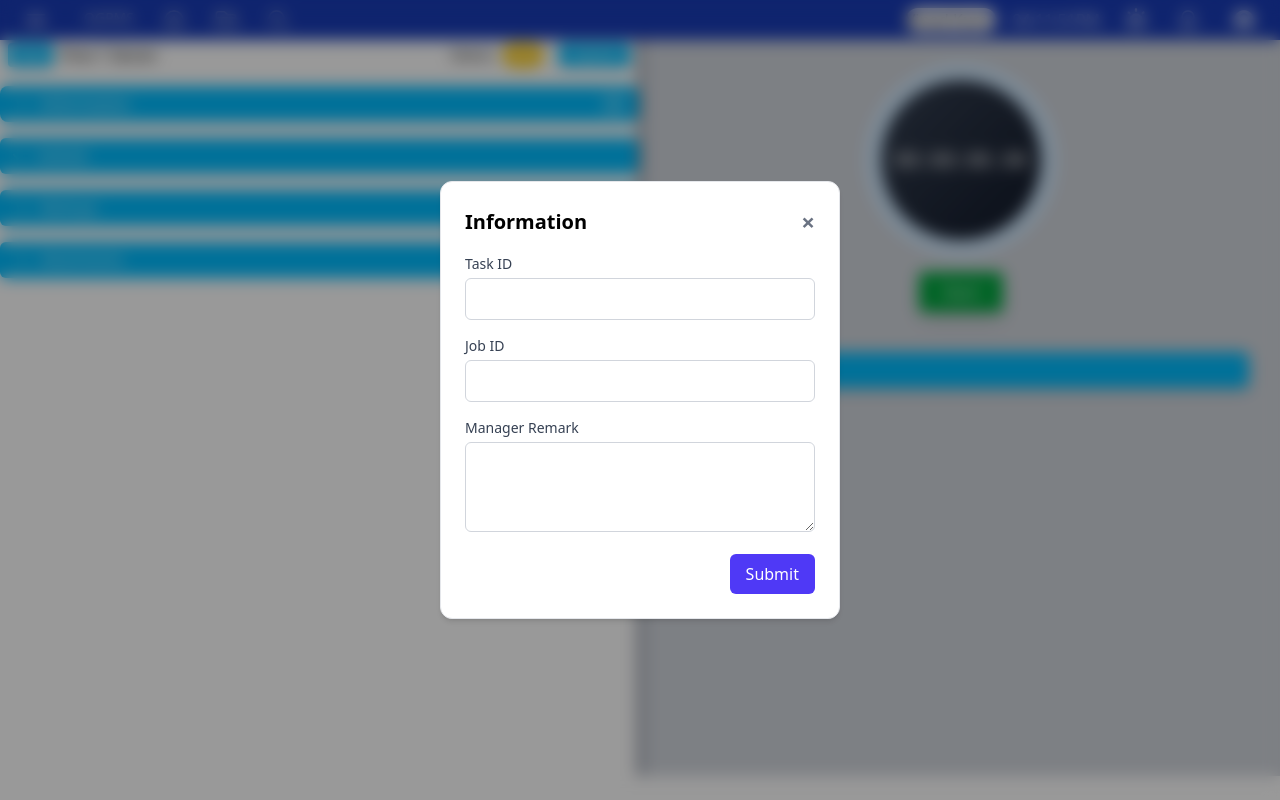
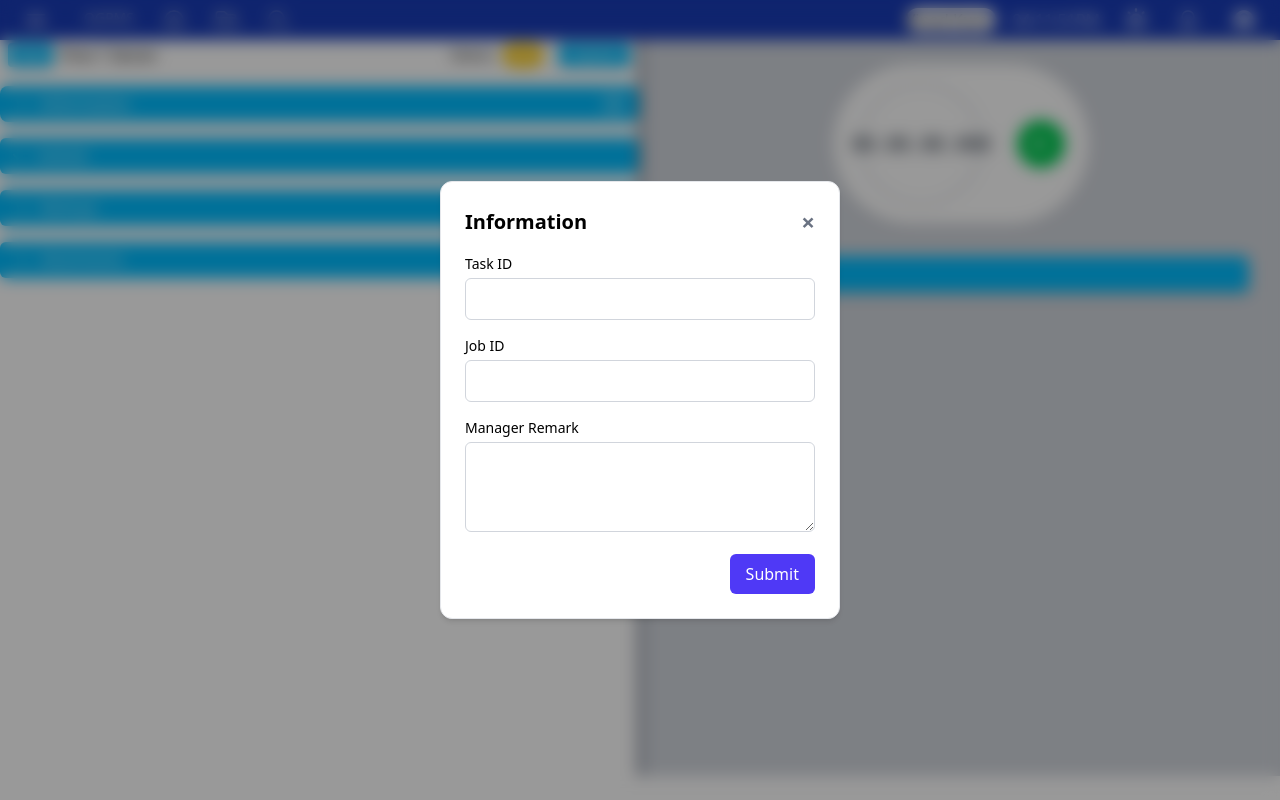
Before and after one commit to KSAppanna/QGPMS, a React (Vite) app: page / in a window 1280 px wide. Both pictures are taken after a click on the element 614 px from the left and 104 px from the top of the page. Built offline with nearby package versions, Linux system fonts and the light colour scheme.

Commit message:
watch and theme

```diff
--- a/src/App.jsx
+++ b/src/App.jsx
@@ -52,7 +52,7 @@ const App = () => {
           className="overflow-y-auto bg-transparent"
           style={{
             width: "100%",
-            height: "50%",
+            height: "100%",
             ...(window.innerWidth >= 768 && {
               width: `${leftWidth}%`,
               height: "100%",
@@ -60,10 +60,10 @@ const App = () => {
           }}
         >
           <Bar theme={theme} />
-          <Info />
-          <Subtask />
-          <Markup />
-          <Attachments />
+          <Info theme={theme}/>
+          <Subtask theme={theme}/>
+          <Markup theme={theme}/>
+          <Attachments theme={theme}/>
         </div>
 
         {/* Resizer (only desktop) */}
--- a/src/components/Attachments.jsx
+++ b/src/components/Attachments.jsx
@@ -1,7 +1,7 @@
 import { useState } from "react";
 import React from "react";
 
-const DropdownBar = () => {
+const DropdownBar = ({ theme }) => {
   const [isOpen, setIsOpen] = useState(false);
 
   return (
@@ -31,9 +31,9 @@ const DropdownBar = () => {
           isOpen ? "max-h-[500px] opacity-100" : "max-h-0 opacity-0"
         }`}
       >
-        <div className="mt-2 p-3 bg-white border border-gray-200 rounded-md shadow-sm text-center">
+        <div className={`mt-2 p-3 border border-gray-200 rounded-md shadow-sm text-center ${theme === "light" ? "bg-gray-800" : "bg-black"}`}>
           {/* Placeholder for attachment content */}
-          <p className="text-gray-600 text-sm">No attachments available.</p>
+          <p className={`text-sm ${theme === "light" ? "text-gray-600" : "text-white"}`}>No attachments available.</p>
         </div>
       </div>
     </div>
--- a/src/components/Info.jsx
+++ b/src/components/Info.jsx
@@ -1,7 +1,7 @@
 import { useState } from "react";
 import React from "react";
 
-const DropdownBar = () => {
+const DropdownBar = ({ theme }) => {
   const [isOpen, setIsOpen] = useState(false);
   const [showForm, setShowForm] = useState(false);
 
@@ -13,7 +13,12 @@ const DropdownBar = () => {
       >
         <div className="flex items-center">
           {isOpen ? (
-            <svg xmlns="http://www.w3.org/2000/svg" className="size-5" fill="currentColor" viewBox="0 0 20 20">
+            <svg
+              xmlns="http://www.w3.org/2000/svg"
+              className="size-5"
+              fill="currentColor"
+              viewBox="0 0 20 20"
+            >
               <path
                 fillRule="evenodd"
                 d="M9.47 6.47a.75.75 0 0 1 1.06 0l4.25 4.25a.75.75 0 1 1-1.06 1.06L10 8.06l-3.72 3.72a.75.75 0 0 1-1.06-1.06l4.25-4.25Z"
@@ -21,7 +26,12 @@ const DropdownBar = () => {
               />
             </svg>
           ) : (
-            <svg xmlns="http://www.w3.org/2000/svg" className="size-5" fill="currentColor" viewBox="0 0 20 20">
+            <svg
+              xmlns="http://www.w3.org/2000/svg"
+              className="size-5"
+              fill="currentColor"
+              viewBox="0 0 20 20"
+            >
               <path
                 fillRule="evenodd"
                 d="M5.22 8.22a.75.75 0 0 1 1.06 0L10 11.94l3.72-3.72a.75.75 0 1 1 1.06 1.06l-4.25 4.25a.75.75 0 0 1-1.06 0L5.22 9.28a.75.75 0 0 1 0-1.06Z"
@@ -38,8 +48,19 @@ const DropdownBar = () => {
             setShowForm(true);
           }}
         >
-          <svg xmlns="http://www.w3.org/2000/svg" className="size-6" fill="none" viewBox="0 0 24 24" stroke="currentColor" strokeWidth={1.5}>
-            <path strokeLinecap="round" strokeLinejoin="round" d="M12 9v6m3-3H9m12 0a9 9 0 1 1-18 0 9 9 0 0 1 18 0Z" />
+          <svg
+            xmlns="http://www.w3.org/2000/svg"
+            className="size-6"
+            fill="none"
+            viewBox="0 0 24 24"
+            stroke="currentColor"
+            strokeWidth={1.5}
+          >
+            <path
+              strokeLinecap="round"
+              strokeLinejoin="round"
+              d="M12 9v6m3-3H9m12 0a9 9 0 1 1-18 0 9 9 0 0 1 18 0Z"
+            />
           </svg>
         </div>
       </div>
@@ -49,7 +70,11 @@ const DropdownBar = () => {
           isOpen ? "max-h-[320px] opacity-100" : "max-h-0 opacity-0"
         }`}
       >
-        <div className="mt-2 p-4 bg-gray-100 rounded-lg border border-gray-200">
+        <div
+          className={`mt-2 p-4 rounded-lg border border-gray-200 ${
+            theme === "dark" ? "bg-gray-800" : "bg-white"
+          }`}
+        >
           <form className="grid grid-cols-4 gap-4">
             {[
               ["Task ID:", "IQC-0000138"],
@@ -65,11 +90,11 @@ const DropdownBar = () => {
               ["Start Date:", "5/24/24"],
               ["End Date:", ""],
             ].map(([label, value], idx) => (
-              <div key={idx} className="text-gray-800">
+              <div key={idx} className={`${theme === "dark" ? "text-white" : "text-black"}`}>
                 {label}
                 <input
                   type="text"
-                  className="p-2 rounded-md w-full h-[30px] bg-white text-black  border border-gray-300"
+                  className="p-2 rounded-md w-full h-[30px] bg-white text-black border border-gray-300"
                   value={value}
                   disabled
                 />
@@ -78,14 +103,20 @@ const DropdownBar = () => {
           </form>
 
           <form className="grid grid-cols-2 gap-4 mt-4">
-            <div className="text-gray-800">
-              Due Date:
-              <input type="text" className="p-2 rounded-md w-full h-[30px] bg-white text-black border border-gray-300" value="4/3/25" disabled />
-            </div>
-            <div className="text-gray-800">
-              Manager Remark:
-              <input type="text" className="p-2 rounded-md w-full h-[30px] bg-white text-black border border-gray-300" value="N/A" disabled />
-            </div>
+            {[
+              ["Due Date:", "4/3/25"],
+              ["Manager Remark:", "N/A"],
+            ].map(([label, value], idx) => (
+              <div key={idx} className={`${theme === "dark" ? "text-white" : "text-black"}`}>
+                {label}
+                <input
+                  type="text"
+                  className="p-2 rounded-md w-full h-[30px] bg-white text-black border border-gray-300"
+                  value={value}
+                  disabled
+                />
+              </div>
+            ))}
           </form>
         </div>
       </div>
@@ -99,19 +130,23 @@ const DropdownBar = () => {
                 &times;
               </button>
             </div>
-            <form className="space-y-4">
-              <div>
-                <label className="block text-sm font-medium text-gray-700">Task ID</label>
-                <input type="text" className="mt-1 w-full p-2 rounded-md border border-gray-300" />
-              </div>
-              <div>
-                <label className="block text-sm font-medium text-gray-700">Job ID</label>
-                <input type="text" className="mt-1 w-full p-2 rounded-md border border-gray-300" />
-              </div>
-              <div>
-                <label className="block text-sm font-medium text-gray-700">Manager Remark</label>
-                <textarea rows="3" className="mt-1 w-full p-2 rounded-md border border-gray-300"></textarea>
-              </div>
+            <form className={`space-y-4 ${theme === "dark" ? "bg-black" : "bg-transparent"}`}>
+              {[
+                ["Task ID", "text"],
+                ["Job ID", "text"],
+                ["Manager Remark", "textarea"],
+              ].map(([label, type], idx) => (
+                <div key={idx}>
+                  <label className={`block text-sm font-medium ${theme === "dark" ? "text-white" : "text-black"}`}>
+                    {label}
+                  </label>
+                  {type === "textarea" ? (
+                    <textarea rows="3" className="mt-1 w-full p-2 rounded-md border border-gray-300"></textarea>
+                  ) : (
+                    <input type="text" className="mt-1 w-full p-2 rounded-md border border-gray-300" />
+                  )}
+                </div>
+              ))}
               <div className="text-right">
                 <button
                   type="button"
--- a/src/components/Markup.jsx
+++ b/src/components/Markup.jsx
@@ -2,7 +2,7 @@ import { useState } from "react";
 import React from "react";
 import MarkupTable from './MarkupTable';
 
-const DropdownBar = () => {
+const DropdownBar = ({ theme }) => {
   const [isOpen, setIsOpen] = useState(false);
 
   return (
@@ -32,8 +32,8 @@ const DropdownBar = () => {
           isOpen ? "max-h-[1000px] opacity-100" : "max-h-0 opacity-0"
         }`}
       >
-        <div className="mt-2 p-3 bg-white border border-gray-200 rounded-md shadow-sm">
-          <MarkupTable />
+        <div className={`mt-2 p-3 border border-gray-200 rounded-md shadow-sm bg-black}`}>
+          <MarkupTable theme={theme}/>
         </div>
       </div>
     </div>
--- a/src/components/Stopwatch.jsx
+++ b/src/components/Stopwatch.jsx
@@ -25,12 +25,13 @@ const TimesheetDropdown = () => {
     const hours = Math.floor(ms / 3600000);
     const minutes = Math.floor((ms % 3600000) / 60000);
     const seconds = Math.floor((ms % 60000) / 1000);
-    const millis = Math.floor((ms % 1000) / 10);
-    return `${hours.toString().padStart(2, '0')}:${minutes
+    const milliseconds = ms % 1000;
+
+    return `${hours.toString().padStart(2, '0')}.${minutes
       .toString()
-      .padStart(2, '0')}:${seconds.toString().padStart(2, '0')}.${millis
+      .padStart(2, '0')}.${seconds.toString().padStart(2, '0')}.${milliseconds
       .toString()
-      .padStart(2, '0')}`;
+      .padStart(3, '0')}`;
   };
 
   const handleToggle = () => {
@@ -52,37 +53,50 @@ const TimesheetDropdown = () => {
     }
   };
 
-// Progress ring styling
-const progress = (elapsed % 60000) / 60000 * 100;
+  const progress = (elapsed % 1000) / 1000 * 100;
   const circleStyle = {
-  background: `conic-gradient(#0074c1 ${progress * 3.6}deg, #d1eaff 0deg)`,
+    background: `conic-gradient(#ec4899 ${progress * 3.6}deg, #f3f4f6 0deg)`,
   };
 
-
-
   return (
-    <div className="w-full mx-auto mt-6 relative flex flex-col items-center space-y-4">
-      {/* Stopwatch */}
-      <div className="relative w-48 h-48 rounded-full flex items-center justify-center" style={circleStyle}>
-      <div className="absolute w-40 h-40 bg-gradient-to-br from-gray-700 to-gray-900 rounded-full flex items-center justify-center text-white text-xl font-mono">
-
+    <div className="w-full mx-auto mt-6 relative flex flex-col items-center space-y-6">
+      {/* Stopwatch and button inline */}
+      <div className="flex items-center bg-white rounded-full px-6 py-4 shadow space-x-8">
+        {/* Stopwatch Circle */}
+        <div
+          className="relative w-32 h-32 rounded-full flex items-center justify-center"
+          style={circleStyle}
+        >
+          <div className="absolute w-28 h-28 bg-white rounded-full flex items-center justify-center text-gray-800 text-xl font-mono tracking-tight">
             {formatTime(elapsed)}
           </div>
         </div>
 
-      {/* Toggle Button */}
+        {/* Start/Stop Button */}
         <button
           onClick={handleToggle}
-        className={`px-6 py-2 rounded text-white font-medium shadow-lg ${
-          isRunning ? "bg-red-600" : "bg-green-600"
+          className={`w-12 h-12 flex items-center justify-center rounded-full transition duration-200 ${
+            isRunning
+              ? "bg-red-500 hover:bg-red-600"
+              : "bg-green-500 hover:bg-green-600"
           }`}
         >
-        {isRunning ? "Stop" : "Start"}
+          {isRunning ? (
+            <svg className="w-5 h-5 text-white" fill="currentColor" viewBox="0 0 20 20">
+              <rect x="6" y="4" width="2" height="12" />
+              <rect x="12" y="4" width="2" height="12" />
+            </svg>
+          ) : (
+            <svg className="w-5 h-5 text-white" fill="currentColor" viewBox="0 0 20 20">
+              <polygon points="5,4 15,10 5,16" />
+            </svg>
+          )}
         </button>
+      </div>
 
       {/* Toggle Bar */}
       <div
-        className="bg-sky-400 hover:bg-sky-500 text-white px-4 py-2 rounded-md flex justify-between items-center cursor-pointer shadow-md mt-6 w-full max-w-xl"
+        className="bg-sky-400 hover:bg-sky-500 text-white px-4 py-2 rounded-md flex justify-between items-center cursor-pointer shadow-md mt-2 w-full max-w-xl"
         onClick={() => setIsOpen(!isOpen)}
       >
         <div className="flex items-center space-x-2">
--- a/src/index.css
+++ b/src/index.css
@@ -4,3 +4,10 @@
 @plugin "daisyui" {
   themes: ["light", "dark"];
 }
+
+html, body {
+  margin: 0;
+  padding: 0;
+  overflow: hidden;
+  height: 100%;
+}
```
Also changed, not shown: src/components/MarkupTable.jsx (+3 -4 lines), src/components/Subtask.jsx (+16 -4 lines). Lines whose indentation alone changed are shown as unchanged.
